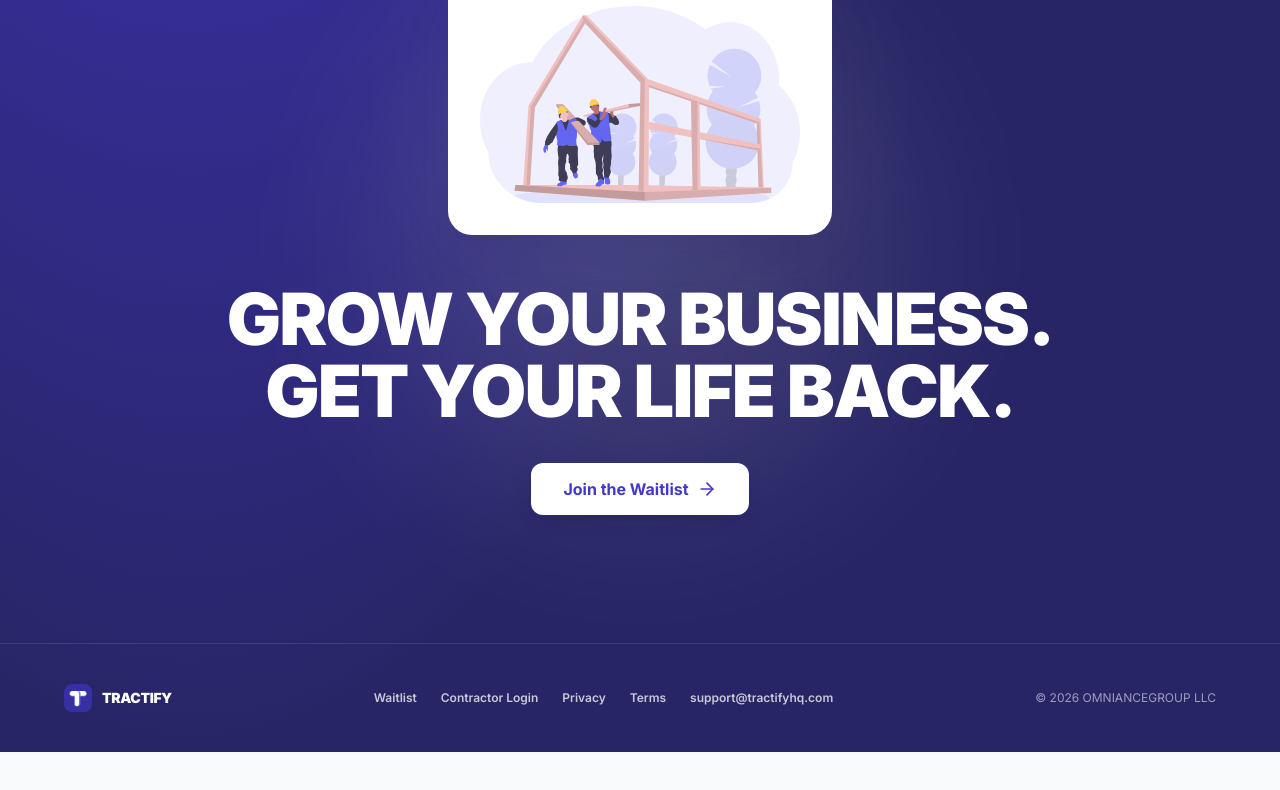
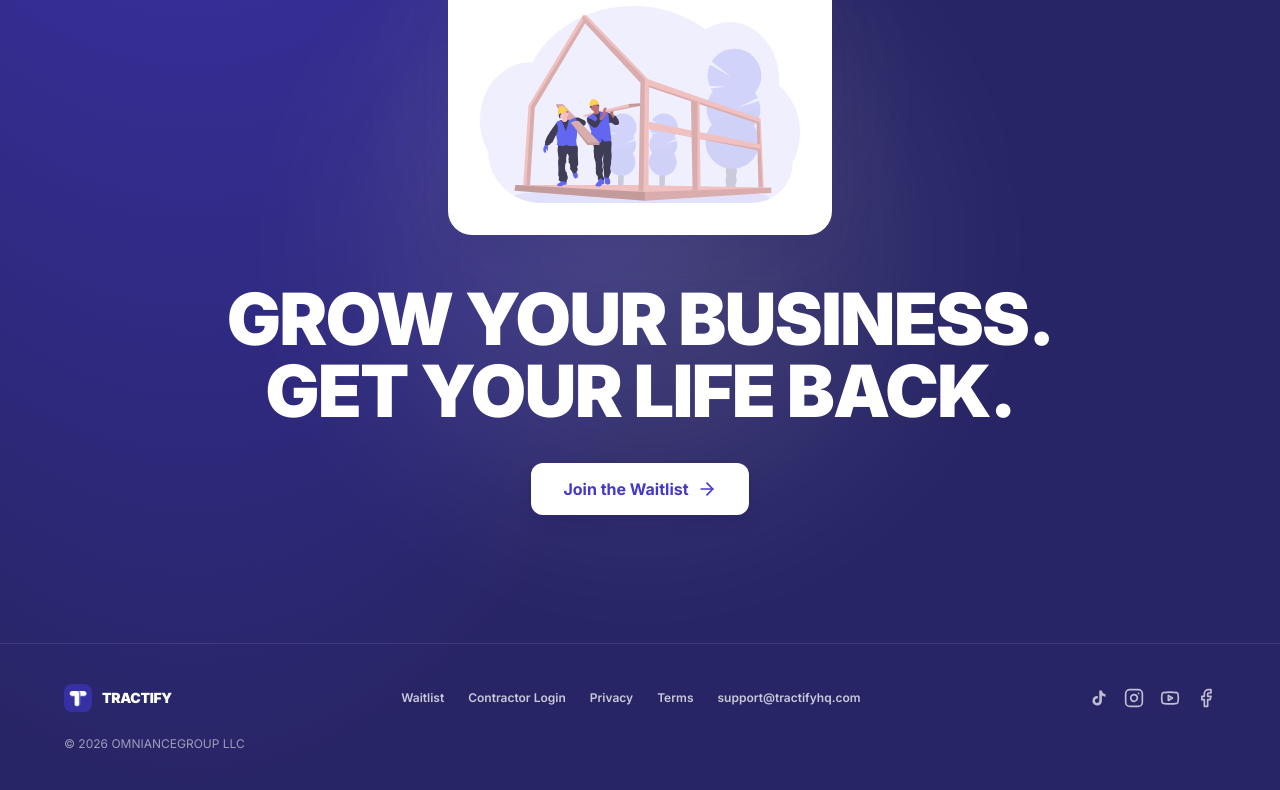
Before and after one commit to ProBookHQ-source/probook-hq, a React (Vite) app in the folder frontend/: page / in a window 1280 px wide. Shown: the part 7577-8367 px from the top of the page. Before the commit the page ends 8329 px from the top, so only its background shows below. Built offline with nearby package versions, Linux system fonts and the light colour scheme; no server answers.

Commit message:
Add clickable TikTok, Instagram, YouTube, Facebook icons to footer

```diff
--- a/frontend/src/pages/LandingPage.jsx
+++ b/frontend/src/pages/LandingPage.jsx
@@ -3,8 +3,18 @@ import { Fragment, useEffect, useRef, useState } from 'react';
 import {
   ArrowRight, PhoneCall, MessageSquare, CalendarCheck,
   Smartphone, LayoutGrid, KeyRound, CheckCircle2, X,
-  Search, Share2, ArrowDown,
+  Search, Share2, ArrowDown, Instagram, Youtube, Facebook,
 } from 'lucide-react';
+
+// Lucide doesn't ship a TikTok glyph — minimal inline SVG sized/styled to match
+// the lucide icons it sits next to in the footer (same 24x24 box, currentColor fill).
+function TikTokIcon({ className = '' }) {
+  return (
+    <svg viewBox="0 0 24 24" fill="currentColor" className={className} aria-hidden="true">
+      <path d="M19.59 6.69a4.83 4.83 0 0 1-3.77-4.25V2h-3.45v13.67a2.89 2.89 0 0 1-5.2 1.74 2.89 2.89 0 0 1 2.31-4.64 2.93 2.93 0 0 1 .88.13V9.4a6.84 6.84 0 0 0-1-.05A6.33 6.33 0 0 0 5 20.1a6.34 6.34 0 0 0 10.86-4.43v-7a8.16 8.16 0 0 0 4.77 1.52v-3.4a4.85 4.85 0 0 1-1-.1Z" />
+    </svg>
+  );
+}
 
 // ── Reusable line-art SVGs — hand-drawn in the same thin white-stroke style
 // used throughout the pitch deck, built fresh rather than reusing the deck's
@@ -974,7 +984,8 @@ export default function LandingPage() {
 
       {/* ── FOOTER ── */}
       <footer className="relative border-t border-white/10 px-4 sm:px-6 py-10">
-        <div className="max-w-6xl mx-auto flex flex-col sm:flex-row items-center justify-between gap-6">
+        <div className="max-w-6xl mx-auto flex flex-col gap-6">
+          <div className="flex flex-col sm:flex-row items-center justify-between gap-6">
             <div className="flex items-center gap-2.5">
               <img src="/probook-icon-128.png" alt="Tractify" className="w-7 h-7 rounded-lg" />
               <span className="font-display text-white text-sm tracking-tight">TRACTIFY</span>
@@ -986,7 +997,46 @@ export default function LandingPage() {
               <button onClick={() => navigate('/terms')} className="hover:text-white transition-colors">Terms</button>
               <a href="mailto:support@tractifyhq.com" className="hover:text-white transition-colors">support@tractifyhq.com</a>
             </div>
-          <p className="text-xs text-white/55">© {new Date().getFullYear()} OMNIANCEGROUP LLC</p>
+            <div className="flex items-center gap-4">
+              <a
+                href="https://www.tiktok.com/@tractifyhq?lang=en"
+                target="_blank"
+                rel="noopener noreferrer"
+                aria-label="Tractify on TikTok"
+                className="text-white/70 hover:text-white transition-colors"
+              >
+                <TikTokIcon className="w-[18px] h-[18px]" />
+              </a>
+              <a
+                href="https://www.instagram.com/tractifyhq/"
+                target="_blank"
+                rel="noopener noreferrer"
+                aria-label="Tractify on Instagram"
+                className="text-white/70 hover:text-white transition-colors"
+              >
+                <Instagram className="w-5 h-5" strokeWidth={2} />
+              </a>
+              <a
+                href="https://www.youtube.com/channel/UCiJJBoCtNttSut2lzANSLZg"
+                target="_blank"
+                rel="noopener noreferrer"
+                aria-label="Tractify on YouTube"
+                className="text-white/70 hover:text-white transition-colors"
+              >
+                <Youtube className="w-5 h-5" strokeWidth={2} />
+              </a>
+              <a
+                href="https://www.facebook.com/profile.php?id=61593232138680"
+                target="_blank"
+                rel="noopener noreferrer"
+                aria-label="Tractify on Facebook"
+                className="text-white/70 hover:text-white transition-colors"
+              >
+                <Facebook className="w-5 h-5" strokeWidth={2} />
+              </a>
+            </div>
+          </div>
+          <p className="text-xs text-white/55 text-center sm:text-left">© {new Date().getFullYear()} OMNIANCEGROUP LLC</p>
         </div>
       </footer>
     </div>
```
Also changed, not shown: frontend/vite.config.js.timestamp-1787033603009-e90815e1fcad6.mjs (added, +21 -0 lines). Lines whose indentation alone changed are shown as unchanged.
